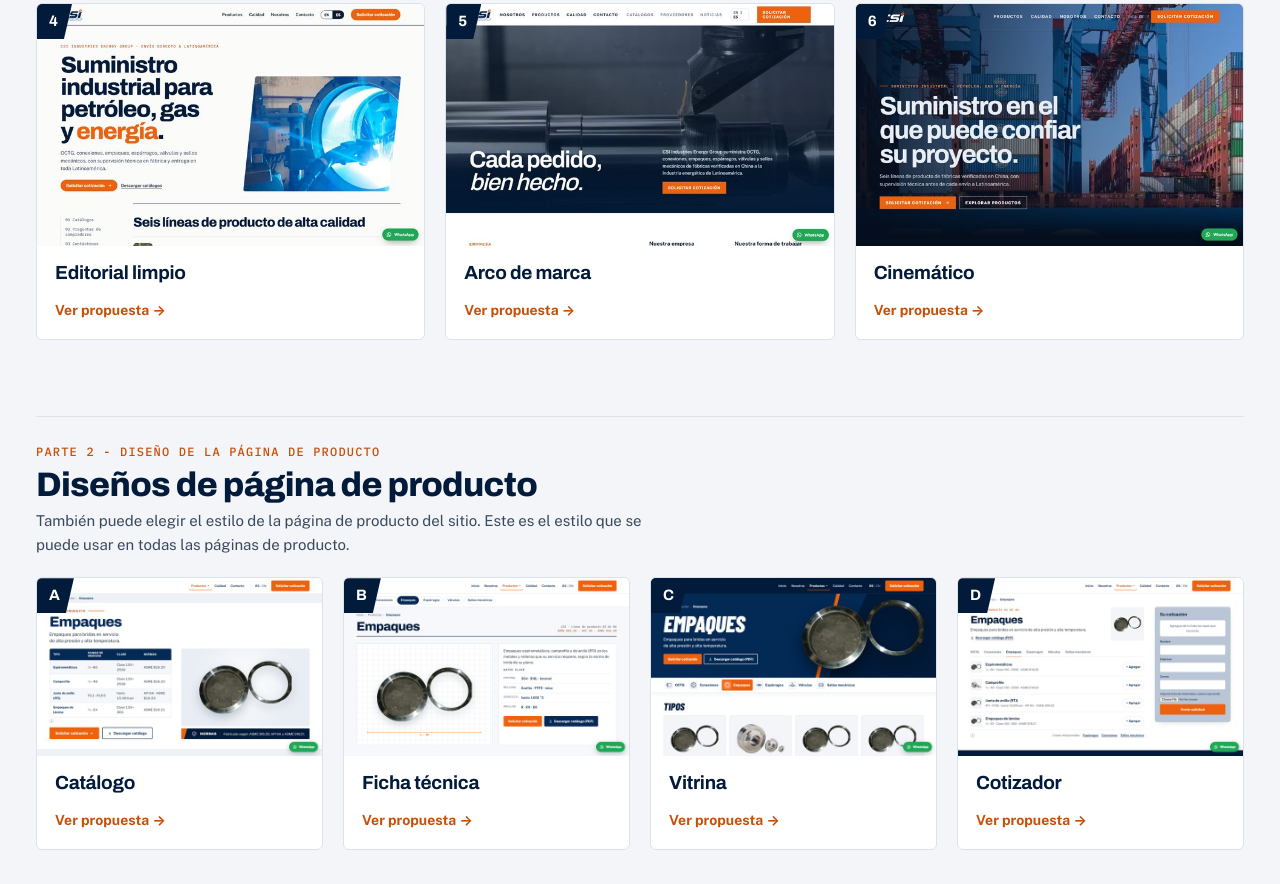
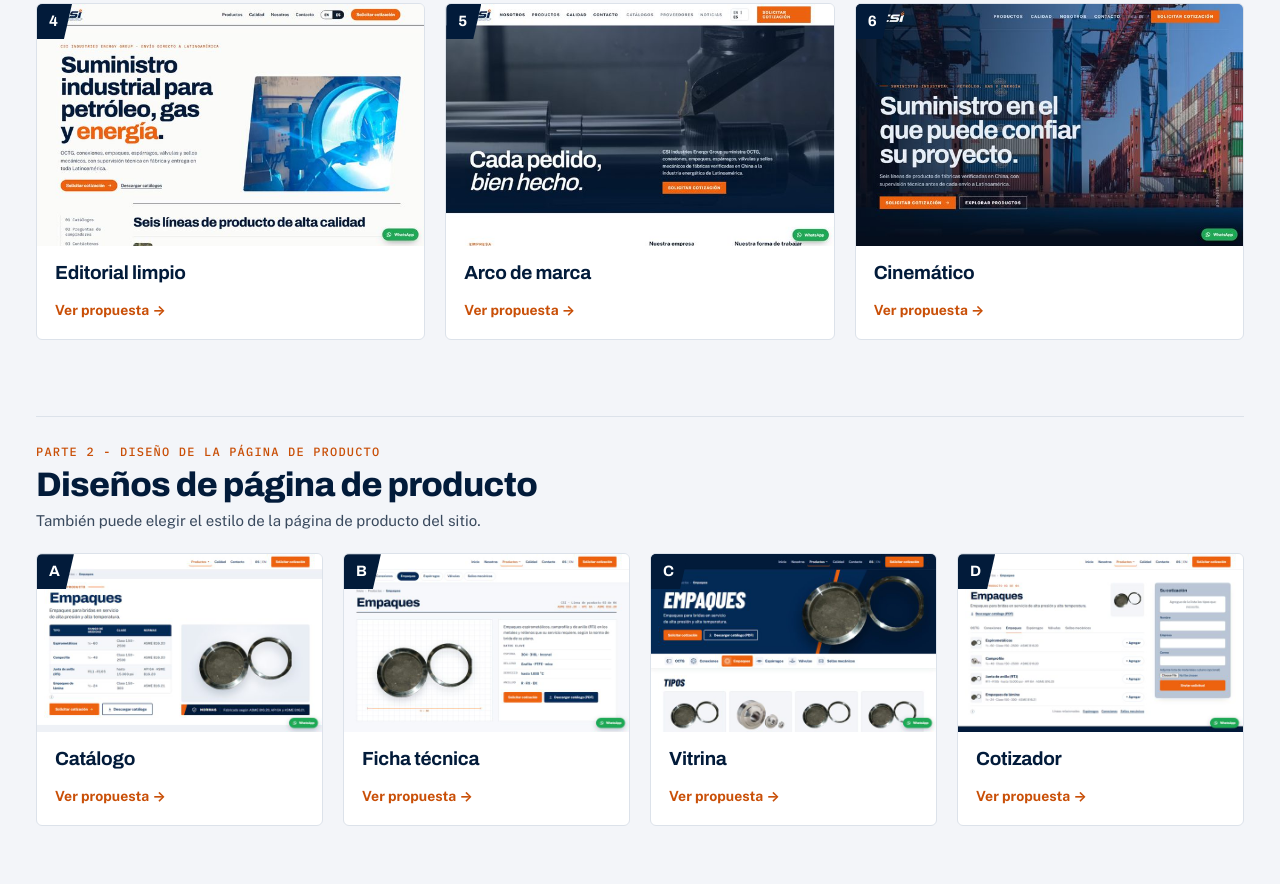
Before and after one commit to carasia/csi-propuestas-otgnmlhd, a plain HTML site: page index.html in a window 1280 px wide. Shown: the part 1247-2131 px from the top of the page. Drawn offline with nearby package versions, Linux system fonts and the light colour scheme.

Commit message:
Acortar texto de páginas de producto

```diff
--- a/index.html
+++ b/index.html
@@ -367,7 +367,7 @@ const T={
  g1n:['Parte 1 - Diseño de la página de inicio','Part 1 - Homepage Design'],g1:['Diseños de página de inicio','Homepage Layouts'],
  g1p:['La primera página que ven sus clientes. Elija el estilo que mejor representa a CSI.','The first page your customers see. Choose the style that best represents CSI.'],
  g2n:['Parte 2 - Diseño de la página de producto','Part 2 - Product Page Design'],g2:['Diseños de página de producto','Product Page Layouts'],
- g2p:['También puede elegir el estilo de la página de producto del sitio. Este es el estilo que se puede usar en todas las páginas de producto.','You can also choose the style of the product page used on the site. This is the style that can be used for all product pages.'],
+ g2p:['También puede elegir el estilo de la página de producto del sitio.','You can also choose the style of the product page used on the site.'],
  copyFb:['Copiar comentarios','Copy feedback'],
  extraH:['Comentarios adicionales','Additional comments'],
  extraP:['¿Algo más que quiera decirnos? Ideas generales, cosas que faltan o preferencias que aplican a todas las propuestas.','Anything else you would like to tell us? General ideas, things that are missing, or preferences that apply to all the proposals.'],
```
